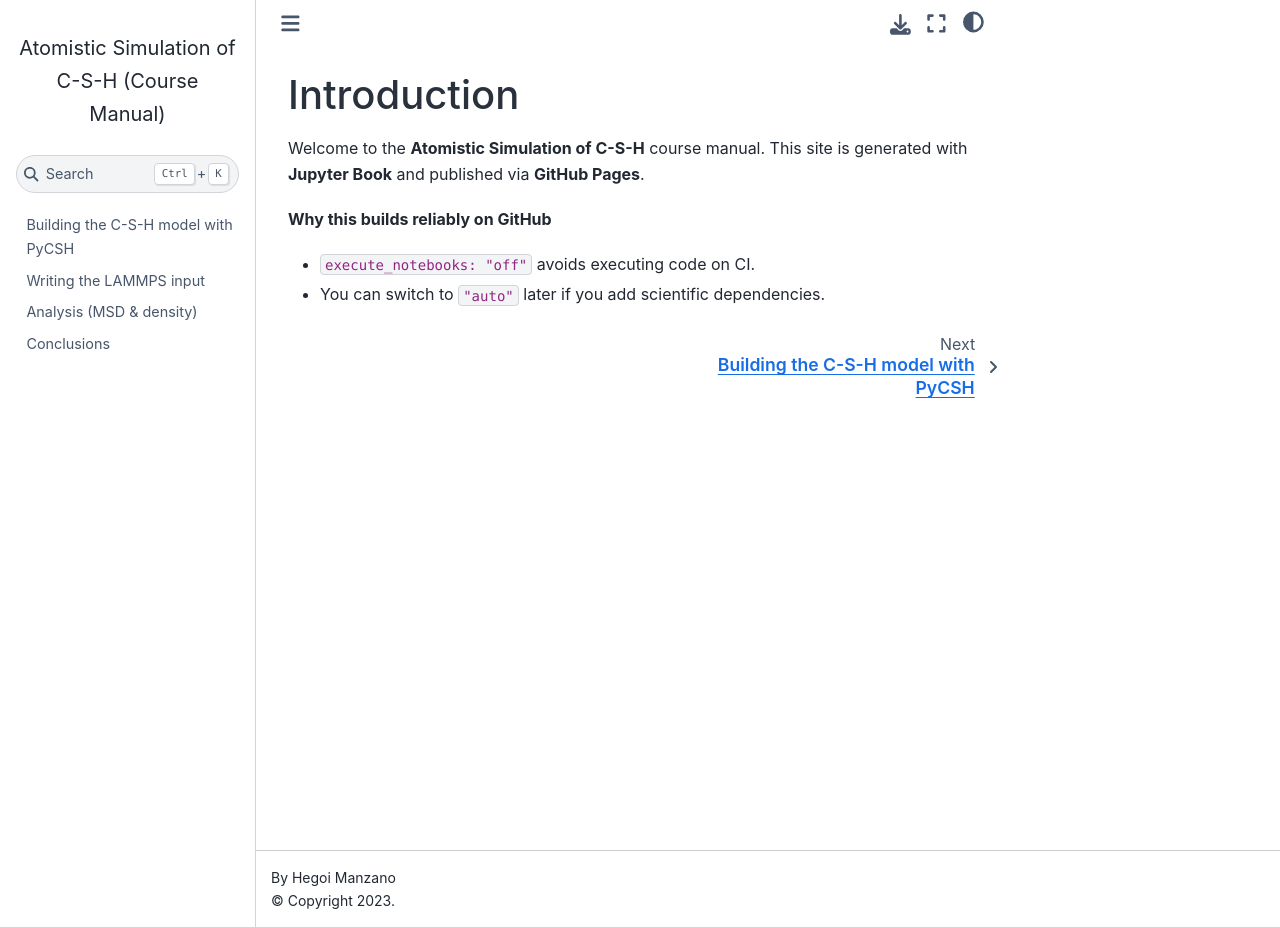
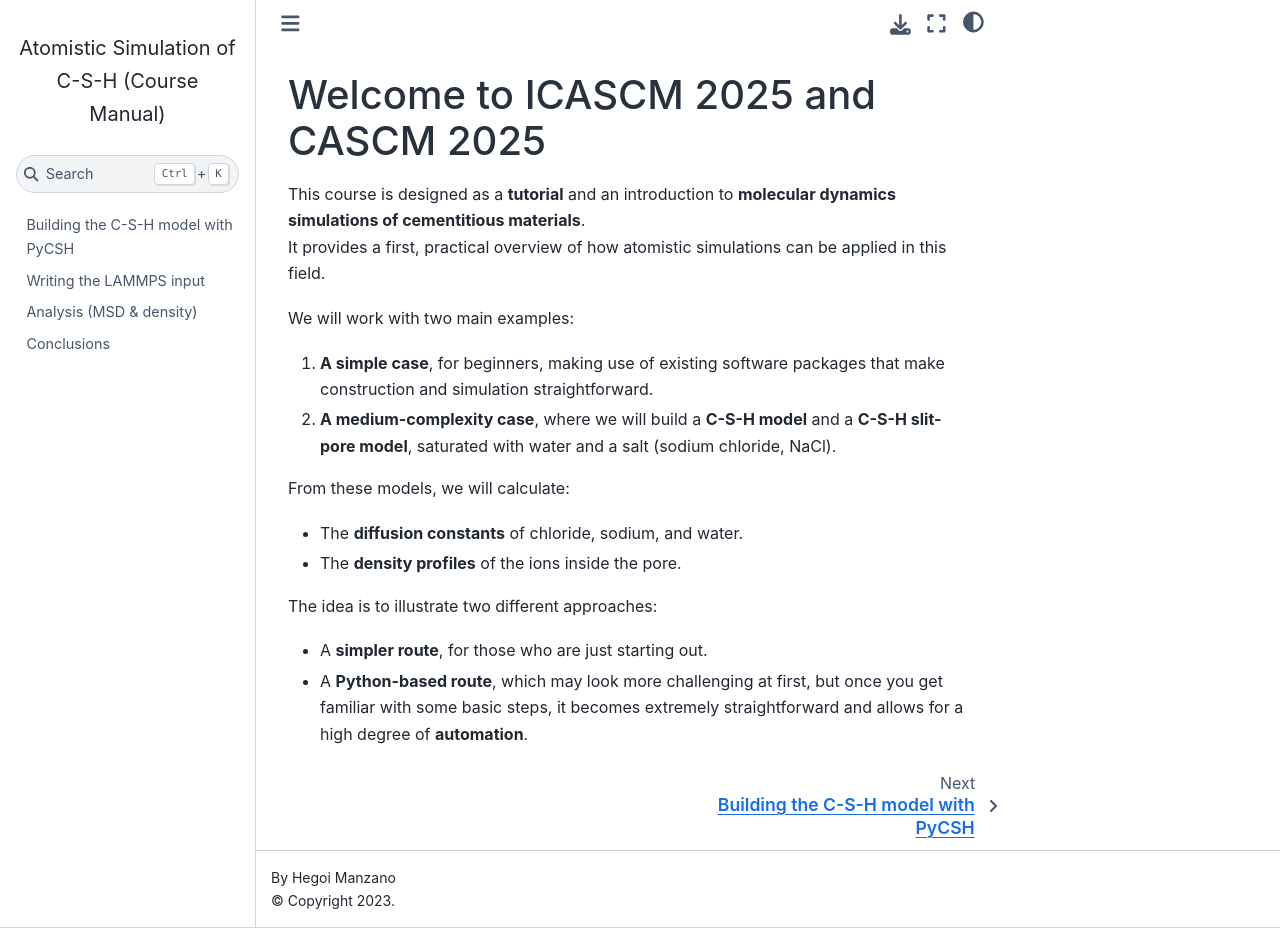
Before and after one commit to hegoimanzano/ICASCM2025, a Jupyter Book: the page built from intro.md, in a window 1280 px wide and 928 px high. Built offline with Jupyter Book 1.0.4 settings and Sphinx 7.4.7 and the Sphinx Book theme 1.1.4, drawn with Linux system fonts in a browser that asks for light colours.

Commit message:
Update intro.md

```diff
--- a/intro.md
+++ b/intro.md
@@ -1,8 +1,19 @@
-# Introduction
+# Welcome to ICASCM 2025 and CASCM 2025
 
-Welcome to the **Atomistic Simulation of C-S-H** course manual.
-This site is generated with **Jupyter Book** and published via **GitHub Pages**.
+This course is designed as a **tutorial** and an introduction to **molecular dynamics simulations of cementitious materials**.
+It provides a first, practical overview of how atomistic simulations can be applied in this field.
 
-**Why this builds reliably on GitHub**
-- `execute_notebooks: "off"` avoids executing code on CI.
-- You can switch to `"auto"` later if you add scientific dependencies.
+We will work with two main examples:
+
+1. **A simple case**, for beginners, making use of existing software packages that make construction and simulation straightforward.
+2. **A medium-complexity case**, where we will build a **C-S-H model** and a **C-S-H slit-pore model**, saturated with water and a salt (sodium chloride, NaCl).
+
+From these models, we will calculate:
+
+- The **diffusion constants** of chloride, sodium, and water.
+- The **density profiles** of the ions inside the pore.
+
+The idea is to illustrate two different approaches:
+
+- A **simpler route**, for those who are just starting out.
+- A **Python-based route**, which may look more challenging at first, but once you get familiar with some basic steps, it becomes extremely straightforward and allows for a high degree of **automation**.
```
